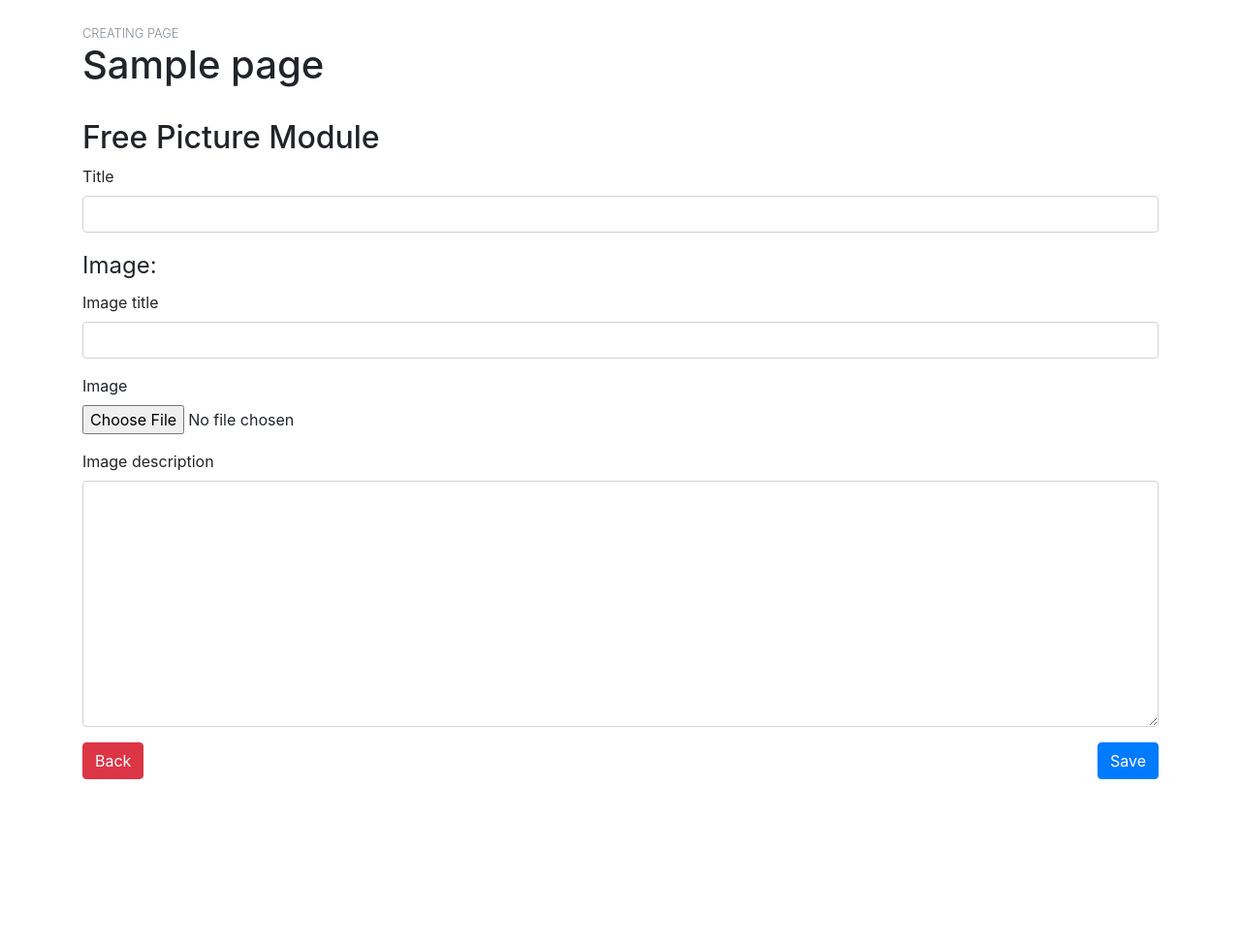
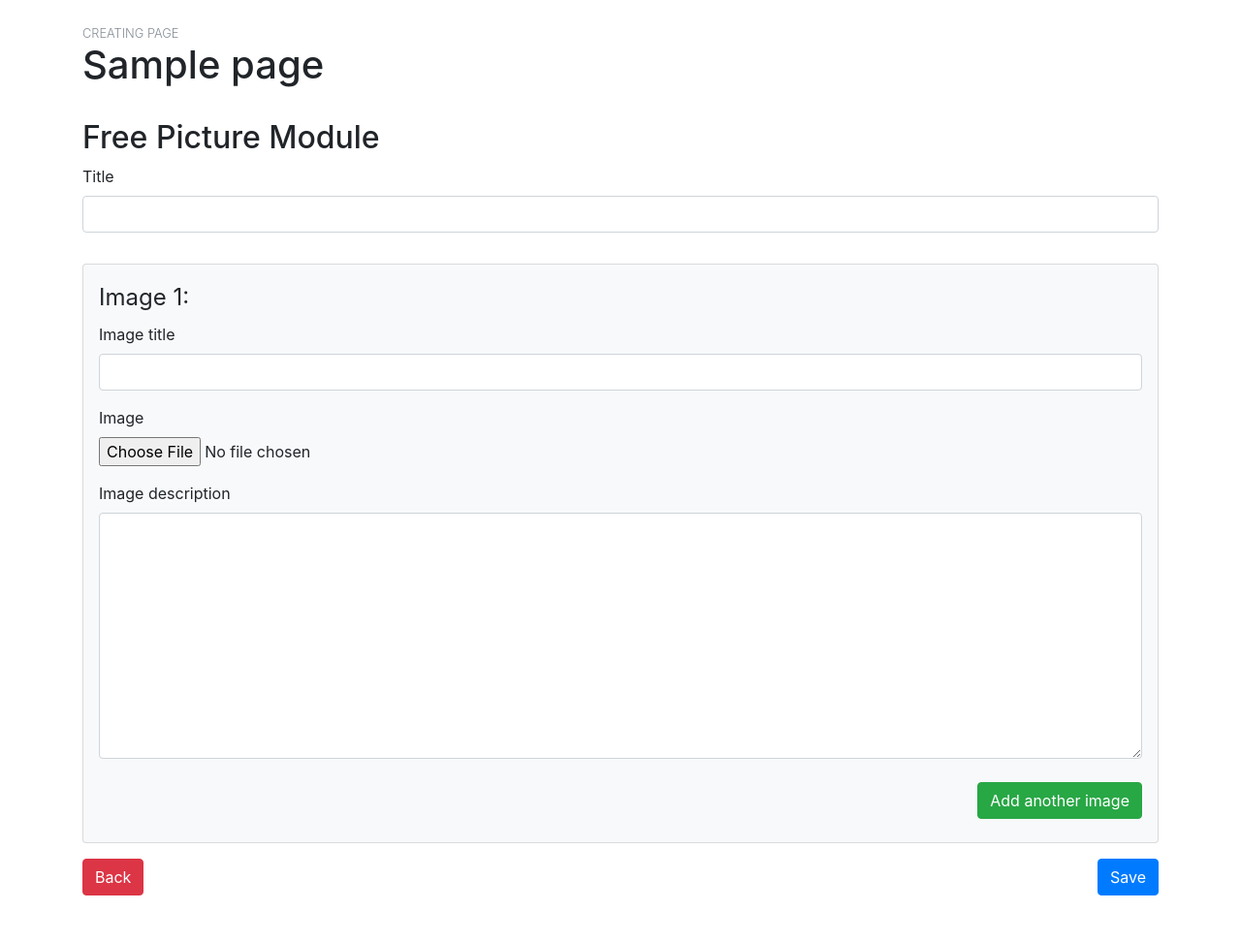
Before and after one commit to aspigirlcodes/uniqid, a Django app: page /pages/1/createfreepicturemodule/ in a window 1280 px wide. Shown: the part 58-1030 px from the top of the page at 97% size. Before the commit the page ends 862 px from the top, so only its background shows below. Run offline with Django 3.2, Linux system fonts and the light colour scheme; tables that the repository leaves empty hold one stand-in row (values such as "Sample post"); parts of the project's set-up code (start-up, migrations or seed data) failed here and were passed over; some libraries are stand-ins or nearby versions.

Commit message:
image module javascript

```diff
--- a/pages/templates/pages/createfreepicturemodule.html
+++ b/pages/templates/pages/createfreepicturemodule.html
@@ -55,11 +55,11 @@
         </div>
       </div>
   	  {{ picture_formset.management_form }}
+      <div class="card p-3 my-3 bg-light">
       {% for form in picture_formset %}
-
-        <fieldset class="row">
+        <fieldset id="id_modulepicture_set-{{forloop.counter0}}" class="row">
           <div class="col-12">
-            <legend>Image:</legend>
+            <legend>Image {{forloop.counter}}:</legend>
           </div>
           <div class="col-12">
             {% if form.non_field_errors %}
@@ -128,8 +128,13 @@
           </div>
         </div>
         </fieldset>
-
       {% endfor %}
+      <div class="row my-2">
+        <div class="col text-right">
+          <button type="button" id="id_modulepicture_set" onclick="add_formset(this)" class="btn btn-success">{% trans "Add another image" %}</button>
+        </div>
+      </div>
+      </div>
       <div class="row">
         <div class="col">
           <a href={% url 'pages:addmodule' page.id %} class="btn btn-danger">{% trans "Back" context "Button" %}</a>
@@ -142,3 +147,40 @@
   </div>
 </section>
 {% endblock content %}
+{% block scripts %}
+<script>
+  function add_formset(element){
+    var total_forms_input = $("#"+element.id+"-TOTAL_FORMS");
+    var current_num = Number(total_forms_input.val());
+    var current_index = current_num - 1;
+    var next_num = current_num + 1;
+    var fieldset = $("fieldset#"+element.id+"-"+current_index.toString());
+    var new_fieldset = fieldset.clone(true);
+    // update all the id's
+    new_fieldset.find("[id*="+current_index.toString()+"], [name*="+current_index.toString()+"], [for*="+current_index.toString()+"]").add(new_fieldset).each(function(){
+      replace_number(this, 'id', current_index, current_num)
+      replace_number(this, "name", current_index, current_num)
+      replace_number(this, "for", current_index, current_num)
+    });
+    new_fieldset.find("legend").text(function () {
+      return $(this).text().replace(current_num.toString(), next_num.toString());
+    });
+    // reset all the inputs
+    new_fieldset.find(':input').each(function() {
+      $(this).val(this.defaultValue);
+    });
+    new_fieldset.insertAfter(fieldset);
+    // updat total forms value
+    total_forms_input.val(current_num + 1);
+  }
+
+function replace_number(element, attr, old_num, new_num){
+  var old_attr = $(element).attr(attr);
+  if(old_attr){
+    var new_attr = old_attr.replace(old_num.toString(), new_num.toString());
+    $(element).attr(attr, new_attr);
+  }
+}
+
+</script>
+{% endblock scripts %}
```
